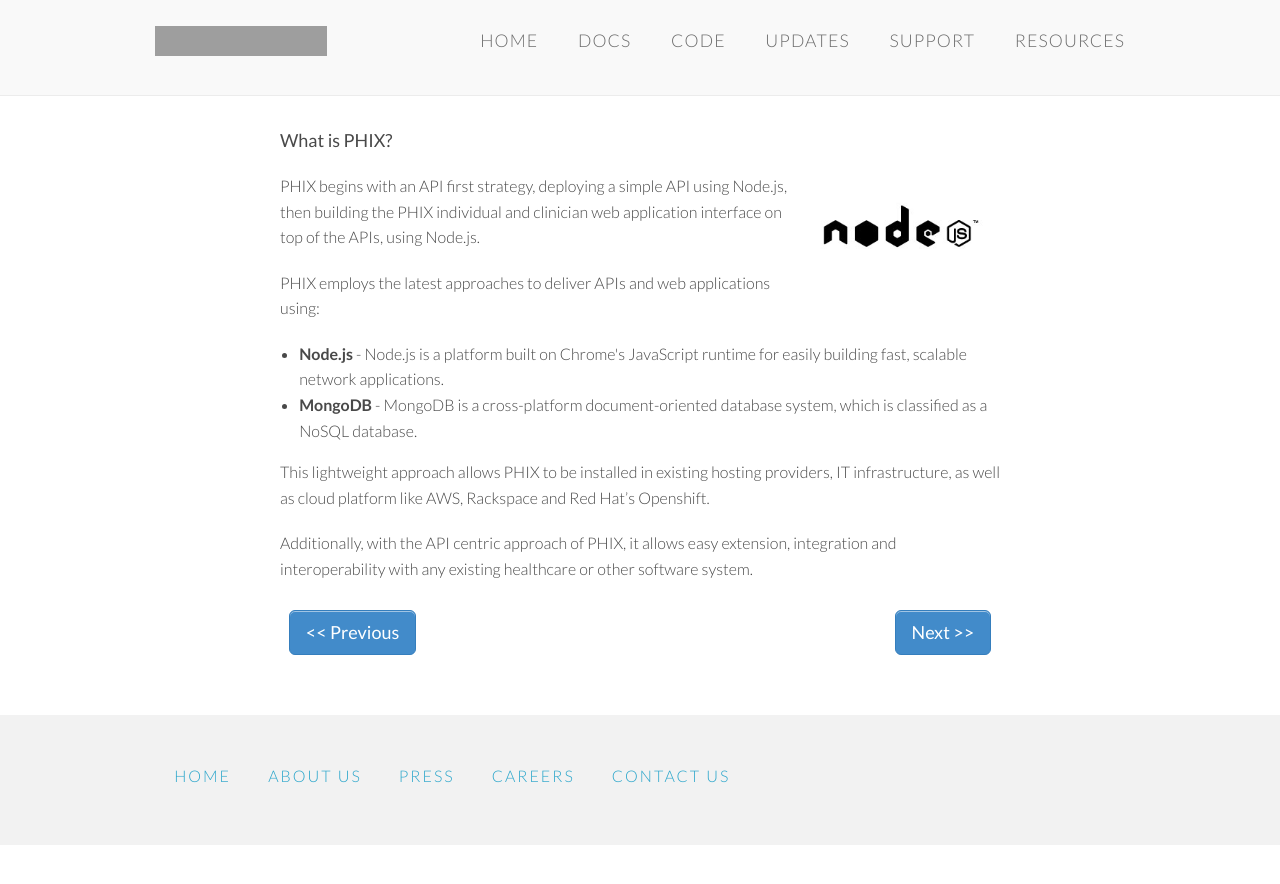
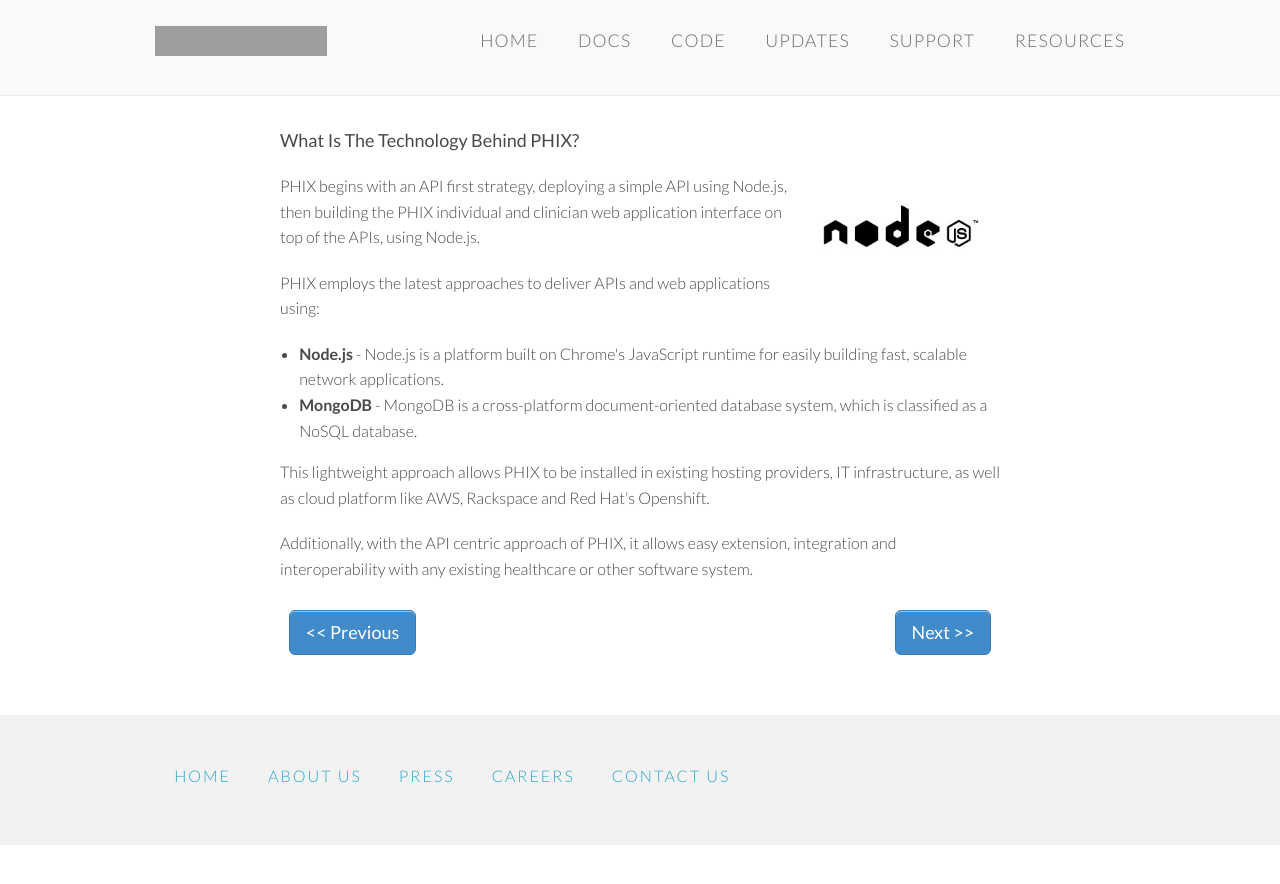
Before and after one commit to amida-tech/developers.amida.com, a Jekyll site: the page built from walk-through/what-is-the-technology-behind-phix.html, in a window 1280 px wide. Shown: the top 884 px of the page. Built offline with Jekyll 4.4.1, drawn with Linux system fonts in a browser that asks for light colours; nearby versions of some CDN libraries; grey boxes are pictures that could not be loaded.

Commit message:
some adjustments to titles in walkthroughs

```diff
--- a/walk-through/phix-clinician-view.html
+++ b/walk-through/phix-clinician-view.html
@@ -1,11 +1,11 @@
 ---
 layout: default
-title: What Is PHIX?
+title: PHIX Clinician View
 overview: true
 ---
 
 <br /><br />
-<h3>PHIX User View</h3>
+<h3>PHIX Clinician View</h3>
 
 <p><img src="images/caduceus.png" align="right" width="200" style="padding: 15px;" /></p>
 
--- a/walk-through/what-is-the-technology-behind-phix.html
+++ b/walk-through/what-is-the-technology-behind-phix.html
@@ -1,11 +1,11 @@
 ---
 layout: default
-title: What Is PHIX?
+title: What Is The Technology Behind PHIX?
 overview: true
 ---
 
 <br /><br />
-<h3>What is PHIX?</h3>
+<h3>What Is The Technology Behind PHIX?</h3>
 
 <p><img src="images/nodejs-black.jpg" align="right" width="200" style="padding: 15px;" /></p>
 <p>PHIX begins with an API first strategy, deploying a simple API using Node.js, then building the PHIX individual and clinician web application interface on top of the APIs, using Node.js.</p>
```
